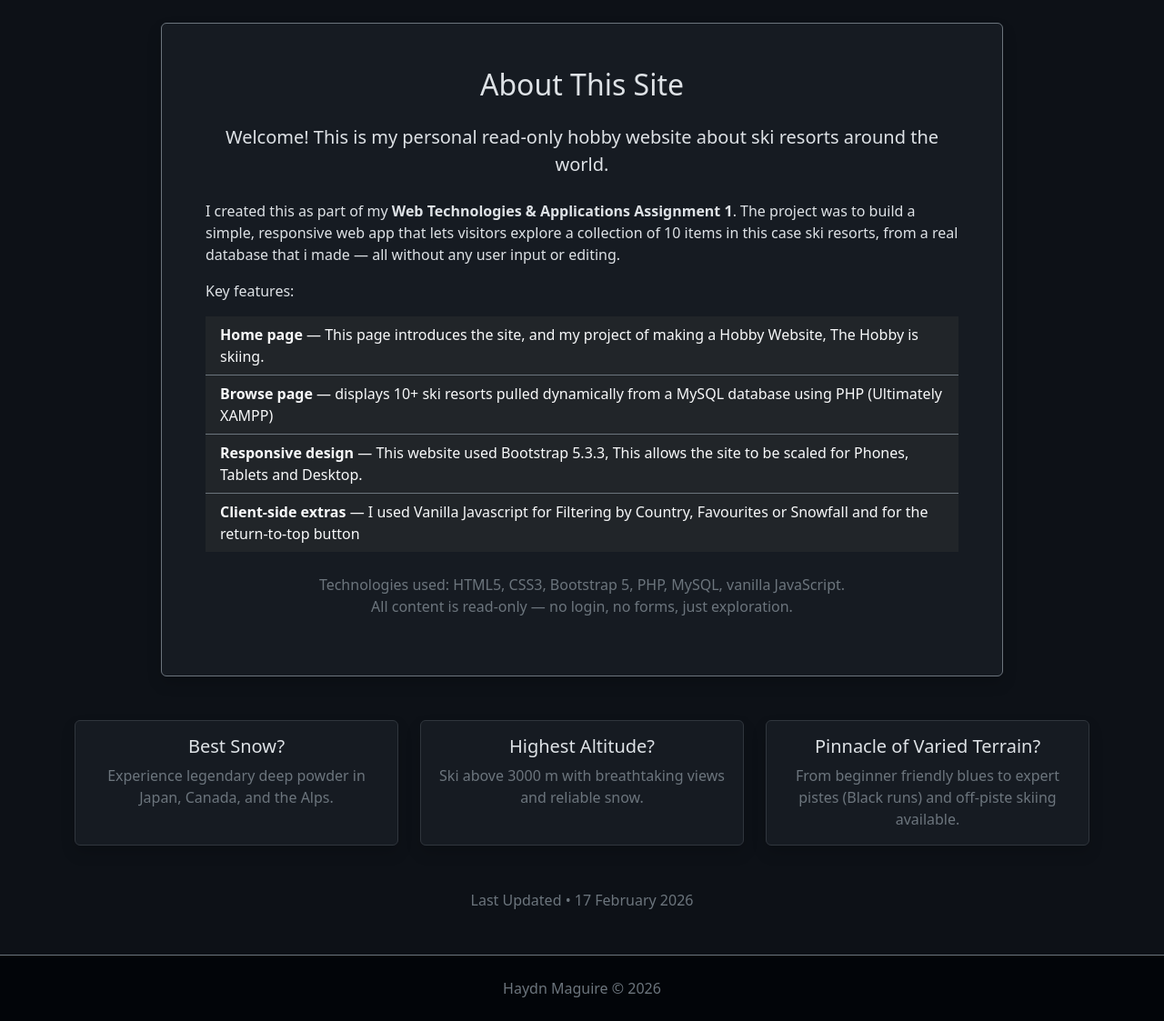
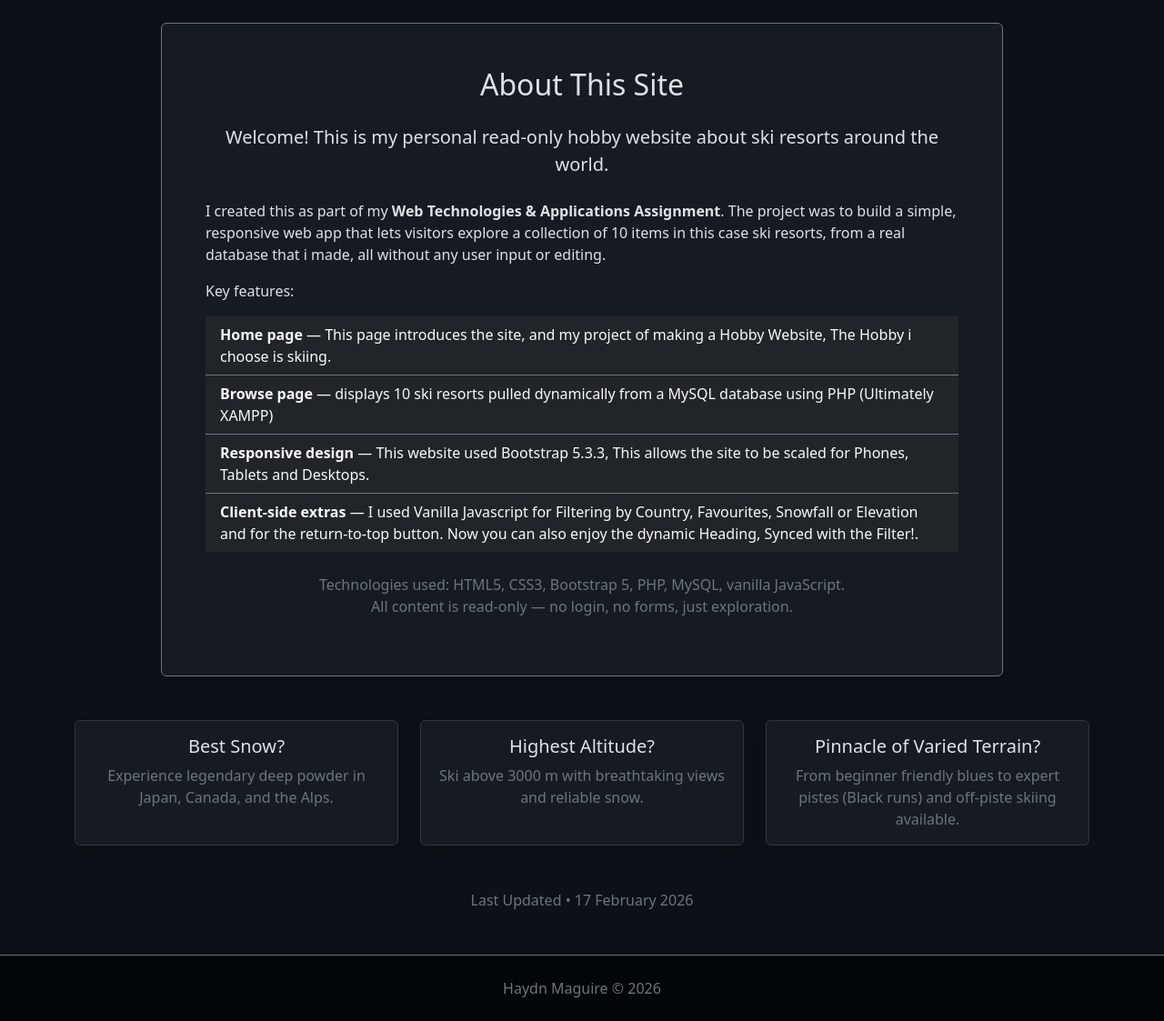
Before and after one commit to Adam054/Hobby-Website, a PHP site: page / in a window 1280 px wide. Shown: the part 560-1683 px from the top of the page at 91% size. Run offline with PHP 8.4, Linux system fonts and the light colour scheme.

Commit message:
feat: Week 3 — UI polish, structure optimisation & filter/H1 sync - Added favicon and emoji icons to filter dropdown options - Consolidated footer into single GlobalFooter.php include (DRY) - Split headers into page-specific includes (indexheader.php, browseheader.php) - Cleaned and reorganised folder structure - Optimised and consolidated CSS files, fixed all asset links - Filter.js v6.0: H1 in browse.php now syncs dynamically with filter selection

```diff
--- a/browse.php
+++ b/browse.php
@@ -1,3 +1,4 @@
+<!--browse.php-->
 <?php
 include 'Database/ski_db_connect.php';
 ?>
--- a/css/GStyles.css
+++ b/css/GStyles.css
@@ -26,22 +26,6 @@ footer
    /* background: #010409; */
     background-color: rgb(2, 5, 9);
 }
-.bottom-fade
-{
-    position: fixed;
-    bottom: 0;
-    left: 0;
-    right: 0;
-    height: 100px;
-    background: linear-gradient(to top, rgba(13, 17, 23, 0.5) 0%, rgba(13, 17, 23, 0) 100%);
-    pointer-events: none;           /* Lets clicks go through to content below */
-    z-index: 900;                   /* Below the scroll button (which is 9999) */
-    opacity: 0;
-    transition: opacity 0.4s ease;
-}
-.bottom-fade.visible {
-    opacity: 1;
-}
 @media (max-width: 576px)
 {
     .card-img-top {
--- a/index.php
+++ b/index.php
@@ -1,3 +1,4 @@
+<!--index.php-->
 <?php
 // include 'Database/ski_db_connect.php';  // Uncomment only if adding DB data
 ?>
@@ -64,25 +65,26 @@
               Welcome! This is my personal read-only hobby website about <strong>ski resorts around the world</strong>.
             </p>
             <p>
-              I created this as part of my <strong>Web Technologies & Applications Assignment 1</strong>.
+              I created this as part of my <strong>Web Technologies & Applications Assignment</strong>.
               The project was to build a simple, responsive web app that lets visitors explore a collection
-              of 10 items in this case ski resorts, from a real database that i made — all without any user input or editing.
+              of 10 items in this case ski resorts, from a real database that i made, all without any user input or editing.
             </p>
             <p>
               Key features:
             </p>
             <ul class="list-group list-group-flush mb-4">
               <li class="list-group-item bg-dark text-light border-secondary">
-                <strong>Home page</strong> — This page introduces the site, and my project of making a Hobby Website, The Hobby is skiing.
+                <strong>Home page</strong> — This page introduces the site, and my project of making a Hobby Website, The Hobby i choose is skiing.
               </li>
               <li class="list-group-item bg-dark text-light border-secondary">
-                <strong>Browse page</strong> — displays 10+ ski resorts pulled dynamically from a MySQL database using PHP (Ultimately XAMPP)
+                <strong>Browse page</strong> — displays 10 ski resorts pulled dynamically from a MySQL database using PHP (Ultimately XAMPP)
               </li>
               <li class="list-group-item bg-dark text-light border-secondary">
-                <strong>Responsive design</strong> — This website used Bootstrap 5.3.3, This allows the site to be scaled for Phones, Tablets and Desktop.
+                <strong>Responsive design</strong> — This website used Bootstrap 5.3.3, This allows the site to be scaled for Phones, Tablets and Desktops.
               </li>
               <li class="list-group-item bg-dark text-light border-secondary">
-                <strong>Client-side extras</strong> — I used Vanilla Javascript for Filtering by Country, Favourites or Snowfall and for the return-to-top button
+                <strong>Client-side extras</strong> — I used Vanilla Javascript for Filtering by Country, Favourites, Snowfall or Elevation and for the return-to-top button.
+                Now you can also enjoy the dynamic Heading, Synced with the Filter!.
               </li>
             </ul>
             <p class="text-center text-secondary">
```
